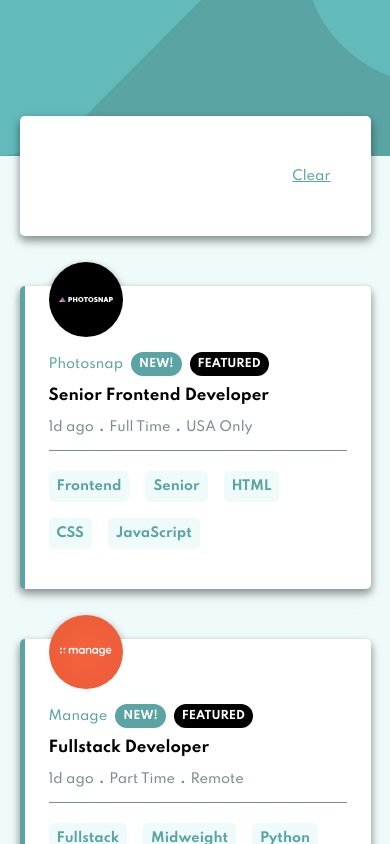
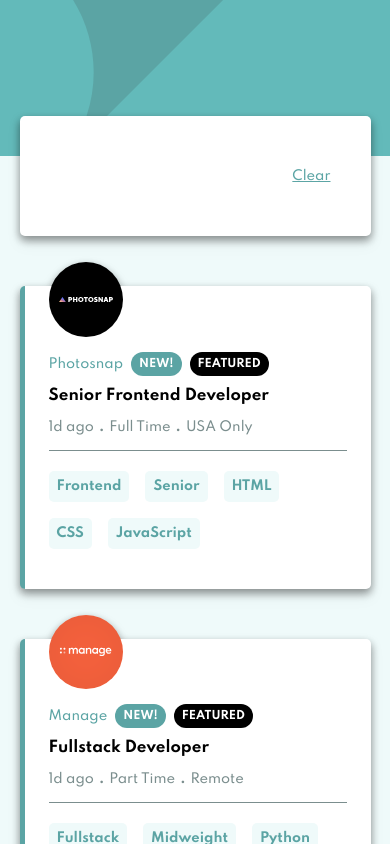
Before and after one commit to nityagulati/job-listings-app, a Vue app: page / in a window 390 px wide. Shown: the top 844 px of the page. Built offline with nearby package versions, Linux system fonts and the light colour scheme.

Commit message:
add responsive styles for header

```diff
--- a/src/assets/styles/_app-header.scss
+++ b/src/assets/styles/_app-header.scss
@@ -1,7 +1,11 @@
 .header {
     height: 156px;
     background-color: $dark-cyan;
-    background-image: url('../assets/images/bg-header-desktop.svg');
+    background-image: url('../assets/images/bg-header-mobile.svg');
     background-repeat: no-repeat;
     background-size: cover;
+
+    @include mq($width-md) {
+        background-image: url('../assets/images/bg-header-desktop.svg')
+    }
 }
```
